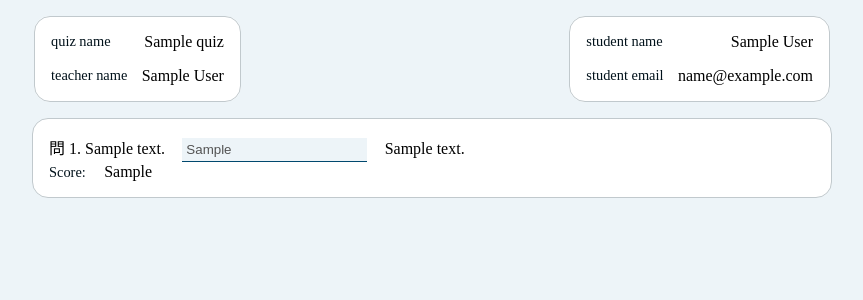
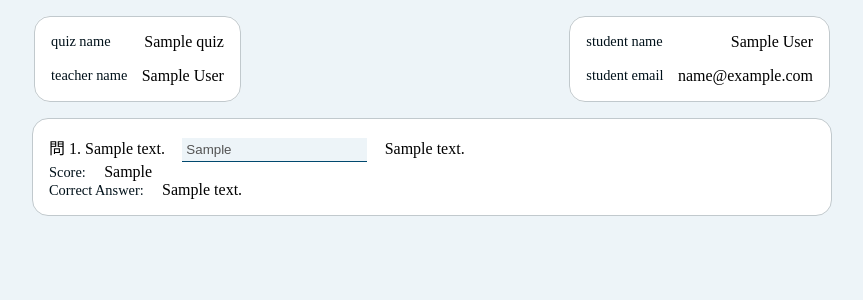
Before and after one commit to JTBooth/homework, a Flask app: page /student/quiz/1/feedback/1 in a window 1280 px wide. Shown: the part 70-370 px from the top of the page, without its empty margins (208-1071 px from the left). Run offline with Flask 2, Linux system fonts and the light colour scheme; tables that the repository leaves empty hold one stand-in row (values such as "Sample post").

Commit message:
plumb through teacher corrections

```diff
--- a/app.py
+++ b/app.py
@@ -1,26 +1,14 @@
 from uuid import uuid4
 from flask import Flask, g, render_template, request, redirect, url_for
-import logging, sys, sqlite3
+import sqlite3
 
 from do_email import send_quiz_link_email
 
 DATABASE_PATH = './homework.db'
 
-Log_Format = "%(levelname)s %(asctime)s - %(message)s"
-
-logging.basicConfig(filename = "logfile.log",
-                    filemode = "w",
-                    format = Log_Format,
-                    level = logging.ERROR)
-
-logger = logging.getLogger()
-
-logger.error("alert alert")
-
 app = Flask(__name__)
 db = sqlite3.connect(DATABASE_PATH)
 db.cursor().executescript(open('db_init.sql').read())
-
 
 def get_db():
   db = getattr(g, '_database', None)
@@ -36,7 +24,6 @@ def close_connection(exception):
 
 @app.route("/")
 def index():
-  logger.info("rendering index")
   return render_template("index.html")
 
 @app.route("/teacher/quiz/<teacher_uuid>/grade", methods=["GET", "POST"])
@@ -99,12 +86,21 @@ def grade_quiz(teacher_uuid):
     db = get_db()
     cursor = db.cursor()
 
-    parsed_form = []
+    parsed_form = {}
 
     for key, val in request.form.items():
-      _, answer_id = key.split("-")
-      parsed_form.append({'answer_id': answer_id, 'score': val})
-    cursor.executemany("INSERT INTO feedback (answer_id, score) VALUES (:answer_id, :score)", parsed_form)
+      split_key = key.split("-")
+      parsed_form[split_key[1]] = parsed_form.get(split_key[1], {})
+      if len(split_key) == 2:
+        _, answer_id = split_key
+        parsed_form[answer_id]['score'] = val
+      if len(split_key) == 3:
+        _, answer_id, metadata_type = split_key
+        if metadata_type == "correct":
+          parsed_form[answer_id]['correct'] = val
+
+    parsed_arr = [[answer_id, data['score'], data['correct']] for answer_id, data in parsed_form.items()]
+    cursor.executemany("INSERT INTO feedback (answer_id, score, correct_answer) VALUES (:answer_id, :score, :correct_answer)", parsed_arr)
     db.commit()
     return redirect(request.url)
 
@@ -191,7 +187,8 @@ def see_feedback(student_uuid, student_id):
     SELECT
       answer.minor_index,
       answer.response_1,
-      feedback.score
+      feedback.score,
+      feedback.correct_answer
     FROM
       answer
     LEFT JOIN feedback ON feedback.answer_id = answer.id
@@ -199,11 +196,12 @@ def see_feedback(student_uuid, student_id):
     """,
     (quiz_id, student_id)
   ).fetchall()
-  answers_hash = {answer[0]: {'response_1': answer[1], 'score': answer[2]} for answer in answers}
+  answers_hash = {answer[0]: {'response_1': answer[1], 'score': answer[2], 'correct_answer': answer[3]} for answer in answers}
 
   for question in question_hashes:
     question['response_1'] = answers_hash[question['minor_index']]['response_1']
     question['score'] = answers_hash[question['minor_index']]['score']
+    question['correct_answer'] = answers_hash[question['minor_index']]['correct_answer']
 
   quiz_headers = load_quiz_headers(cursor, quiz_id)
 
--- a/db_init.sql
+++ b/db_init.sql
@@ -47,6 +47,7 @@ CREATE TABLE IF NOT EXISTS feedback (
   id INTEGER PRIMARY KEY,
   answer_id INTEGER,
   score TEXT,
+  correct_answer TEXT,
 
   FOREIGN KEY (answer_id) REFERENCES answer (id)
 );
--- a/templates/feedback.html
+++ b/templates/feedback.html
@@ -45,6 +45,12 @@
               (Not yet scored)
               {% endif %}
             </div>
+            <div>
+              {% if q['correct_answer'] %}
+              <label>Correct Answer:</label>
+              {{q['correct_answer']}}
+              {% endif %}
+            </div>
           </li>
         {% endfor %}
         </ol>
```
